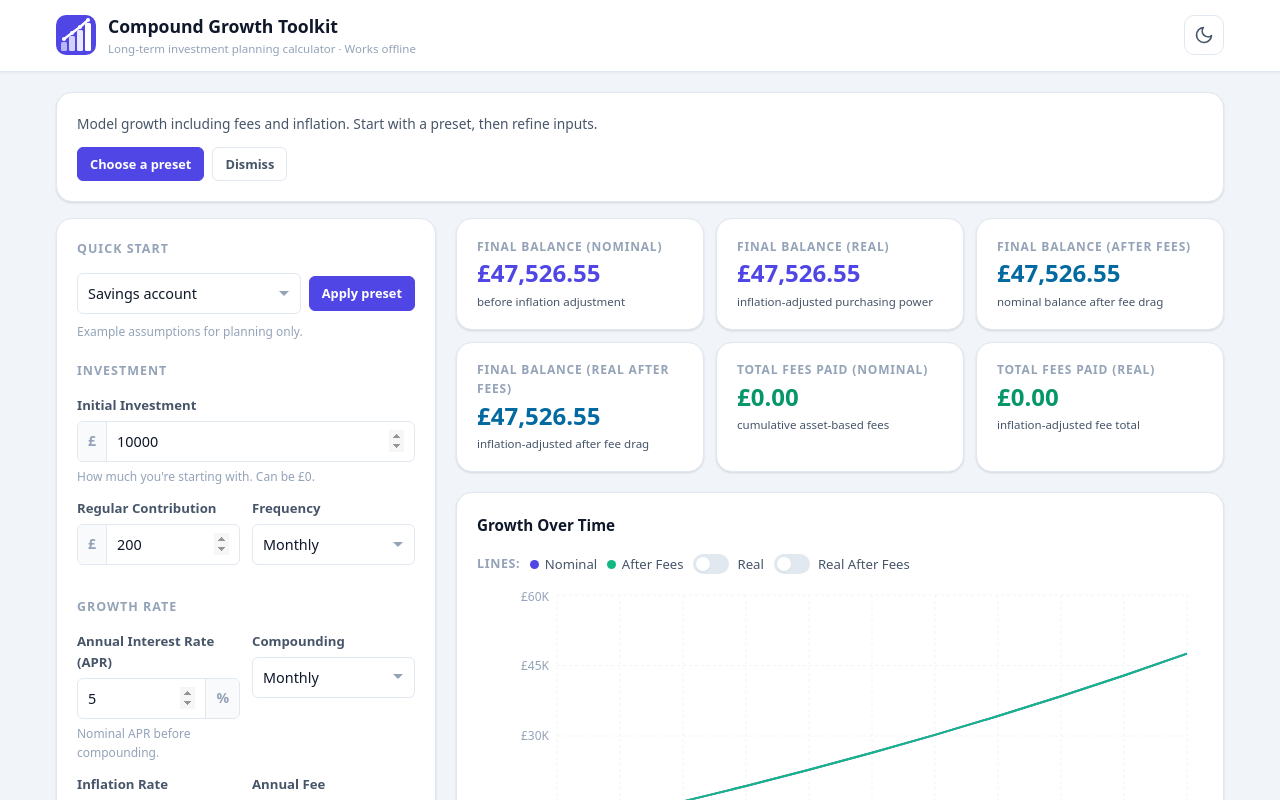
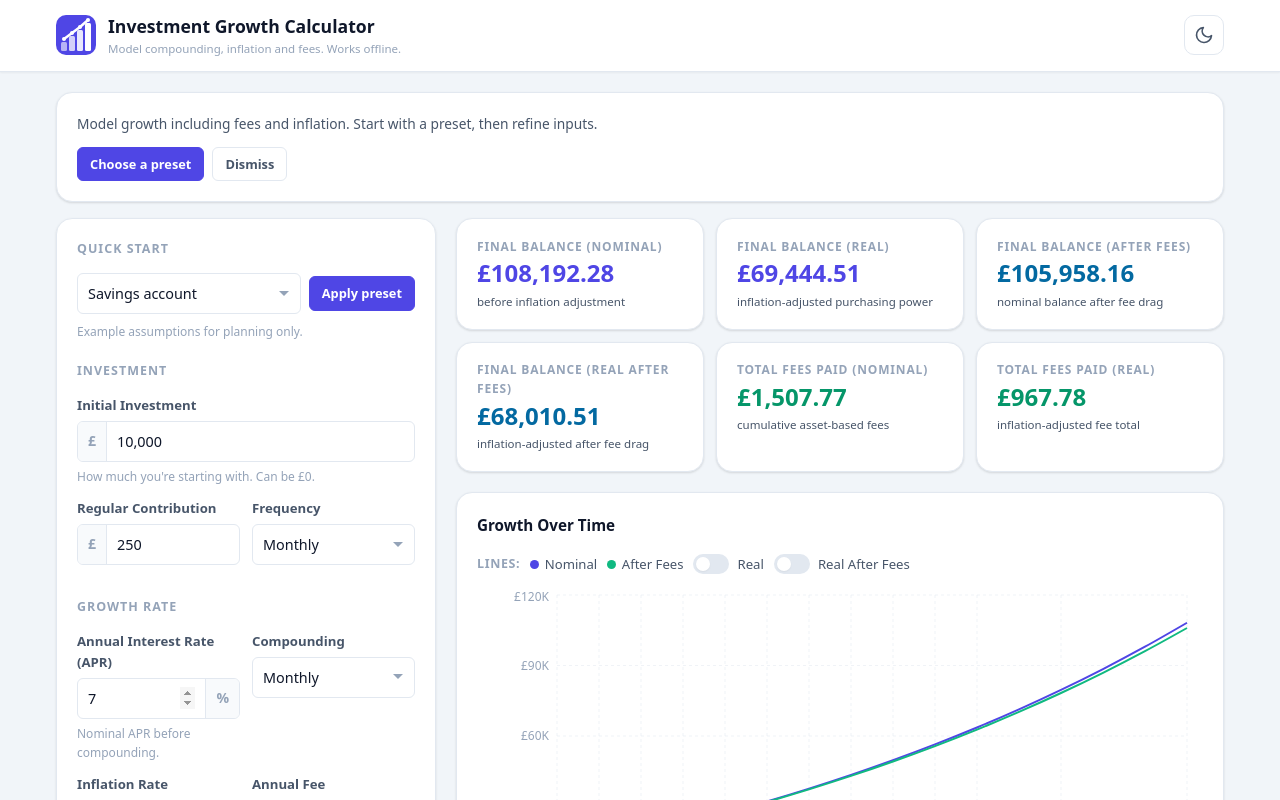
Before and after one commit to HenryBerkin/compound-toolkit, a React (Vite) app: page / in a window 1280 px wide. Shown: the top 800 px of the page. Built offline with nearby package versions, Linux system fonts and the light colour scheme.

Commit message:
feat: rename app, update defaults, add formatted currency inputs

```diff
--- a/index.html
+++ b/index.html
@@ -6,17 +6,17 @@
       name="viewport"
       content="width=device-width, initial-scale=1, maximum-scale=1, user-scalable=no, viewport-fit=cover"
     />
-    <meta name="description" content="Compound Growth Toolkit — a production-quality compound interest calculator. Works offline." />
+    <meta name="description" content="Investment Growth Calculator — model compounding, inflation and fees. Works offline." />
     <meta name="theme-color" content="#4f46e5" />
     <meta name="apple-mobile-web-app-capable" content="yes" />
     <meta name="apple-mobile-web-app-status-bar-style" content="default" />
-    <meta name="apple-mobile-web-app-title" content="Compound Growth Toolkit" />
+    <meta name="apple-mobile-web-app-title" content="Investment Growth Calculator" />
     <link rel="icon" type="image/svg+xml" href="/icons/icon.svg" />
     <link rel="icon" type="image/png" sizes="32x32" href="/icons/icon-32.png" />
     <link rel="icon" type="image/png" sizes="48x48" href="/icons/icon-48.png" />
     <link rel="shortcut icon" href="/icons/icon-48.png" />
     <link rel="apple-touch-icon" sizes="180x180" href="/icons/apple-touch-icon.png" />
-    <title>Compound Growth Toolkit</title>
+    <title>Investment Growth Calculator</title>
   </head>
   <body>
     <div id="root"></div>
--- a/src/App.tsx
+++ b/src/App.tsx
@@ -172,8 +172,8 @@ export default function App() {
               <circle cx="32" cy="5" r="2" fill="white" />
             </svg>
             <div>
-              <h1 className="brand-title">Compound Growth Toolkit</h1>
-              <p className="brand-subtitle">Long-term investment planning calculator · Works offline</p>
+              <h1 className="brand-title">Investment Growth Calculator</h1>
+              <p className="brand-subtitle">Model compounding, inflation and fees. Works offline.</p>
             </div>
           </div>
           <DarkModeToggle theme={theme} onToggle={toggleTheme} />
--- a/src/components/CalculatorForm.tsx
+++ b/src/components/CalculatorForm.tsx
@@ -1,6 +1,7 @@
 import { useState, type FC, type ChangeEvent } from 'react';
 import type { FormState, ValidationErrors } from '../types';
 import { STARTER_PRESETS, type StarterPresetId } from '../lib/presets';
+import { formatGroupedNumberInput, normalizeNumericInput } from '../lib/inputFormat';
 
 interface Props {
   form: FormState;
@@ -33,6 +34,41 @@ const Field: FC<{
   </div>
 );
 
+const CurrencyInput: FC<{
+  id: string;
+  value: string;
+  placeholder: string;
+  error?: string;
+  onValueChange: (nextValue: string) => void;
+}> = ({ id, value, placeholder, error, onValueChange }) => {
+  const [isFocused, setIsFocused] = useState(false);
+  const displayValue = isFocused ? value : formatGroupedNumberInput(value);
+
+  return (
+    <input
+      id={id}
+      type="text"
+      inputMode="decimal"
+      className="form-control"
+      value={displayValue}
+      onChange={(e) => onValueChange(e.target.value)}
+      onFocus={() => {
+        setIsFocused(true);
+        const normalized = normalizeNumericInput(value);
+        if (normalized !== value) onValueChange(normalized);
+      }}
+      onBlur={() => {
+        setIsFocused(false);
+        const normalized = normalizeNumericInput(value);
+        if (normalized !== value) onValueChange(normalized);
+      }}
+      aria-describedby={error ? `${id}-error` : undefined}
+      placeholder={placeholder}
+      autoComplete="off"
+    />
+  );
+};
+
 // ─── Main form ────────────────────────────────────────────────────────────────
 
 export const CalculatorForm: FC<Props> = ({ form, errors, onChange, activePresetName, onApplyPreset }) => {
@@ -43,12 +79,16 @@ export const CalculatorForm: FC<Props> = ({ form, errors, onChange, activePreset
       onChange({ [key]: e.target.value } as Partial<FormState>);
   }
 
+  function currencyField(key: 'principal' | 'contribution') {
+    return (value: string) => onChange({ [key]: value } as Partial<FormState>);
+  }
+
   return (
     <form
       className="calculator-form"
       onSubmit={(e) => e.preventDefault()}
       noValidate
-      aria-label="Compound growth calculator"
+      aria-label="Investment growth calculator"
     >
       {/* ── Quick Start Presets ───────────────────────────────────────────── */}
       <fieldset className="form-section">
@@ -95,16 +135,11 @@ export const CalculatorForm: FC<Props> = ({ form, errors, onChange, activePreset
         >
           <div className="input-group">
             <span className="input-prefix">£</span>
-            <input
+            <CurrencyInput
               id="principal"
-              type="number"
-              inputMode="decimal"
-              className="form-control"
               value={form.principal}
-              onChange={field('principal')}
-              min="0"
-              step="any"
-              aria-describedby={errors.principal ? 'principal-error' : undefined}
+              onValueChange={currencyField('principal')}
+              error={errors.principal}
               placeholder="0.00"
             />
           </div>
@@ -118,16 +153,11 @@ export const CalculatorForm: FC<Props> = ({ form, errors, onChange, activePreset
           >
             <div className="input-group">
               <span className="input-prefix">£</span>
-              <input
+              <CurrencyInput
                 id="contribution"
-                type="number"
-                inputMode="decimal"
-                className="form-control"
                 value={form.contribution}
-                onChange={field('contribution')}
-                min="0"
-                step="any"
-                aria-describedby={errors.contribution ? 'contribution-error' : undefined}
+                onValueChange={currencyField('contribution')}
+                error={errors.contribution}
                 placeholder="0.00"
               />
             </div>
--- a/src/index.css
+++ b/src/index.css
@@ -1,5 +1,5 @@
 /* ============================================================
-   Compound Growth Toolkit — Global Stylesheet
+   Investment Growth Calculator — Global Stylesheet
    Mobile-first. Uses CSS custom properties for theming.
    ============================================================ */
 
--- a/src/lib/calc.ts
+++ b/src/lib/calc.ts
@@ -1,5 +1,5 @@
 /**
- * calc.ts — Pure calculation engine for the Compound Growth Toolkit.
+ * calc.ts — Pure calculation engine for the Investment Growth Calculator.
  *
  * Design principles:
  *  - No side-effects; all functions are pure.
@@ -22,6 +22,7 @@ import type {
   ValidationErrors,
   YearlyBreakdown,
 } from '../types';
+import { parseLooseNumber } from './inputFormat';
 
 // ─── Rate helpers ──────────────────────────────────────────────────────────────
 
@@ -268,7 +269,7 @@ export function parseAndValidate(form: FormState): ParseResult {
   const errors: ValidationErrors = {};
 
   // ── principal ───────────────────────────────────────────────────────────────
-  const principal = parseFloat(form.principal);
+  const principal = parseLooseNumber(form.principal);
   if (form.principal.trim() === '' || isNaN(principal)) {
     errors.principal = 'Enter a valid initial investment (0 or more).';
   } else if (principal < 0) {
@@ -278,7 +279,7 @@ export function parseAndValidate(form: FormState): ParseResult {
   }
 
   // ── contribution ────────────────────────────────────────────────────────────
-  const contribution = parseFloat(form.contribution);
+  const contribution = parseLooseNumber(form.contribution);
   if (form.contribution.trim() === '' || isNaN(contribution)) {
     errors.contribution = 'Enter a valid contribution amount (0 or more).';
   } else if (contribution < 0) {
@@ -389,15 +390,15 @@ export function parseAndValidate(form: FormState): ParseResult {
 
 export const DEFAULT_FORM: FormState = {
   principal: '10000',
-  contribution: '200',
+  contribution: '250',
   contributionFrequency: 'monthly',
-  apr: '5',
-  inflationPercent: '0',
-  annualFeePercent: '0',
+  apr: '7',
+  inflationPercent: '3',
+  annualFeePercent: '0.20',
   compoundFrequency: 'monthly',
-  years: '10',
+  years: '15',
   months: '0',
-  timing: 'end',
+  timing: 'start',
 };
 
 export function inputsToForm(inputs: CalcInputs): FormState {
--- /dev/null
+++ b/src/lib/inputFormat.ts
@@ -0,0 +1,49 @@
+const GROUPING_SEPARATOR_PATTERN = /[,\s]/g;
+const DECIMAL_NUMBER_PATTERN = /^([+-]?)(\d+)(?:\.(\d+))?$/;
+const GROUPED_NUMBER_FORMATTER = new Intl.NumberFormat('en-GB', {
+  maximumFractionDigits: 20,
+});
+
+/** Remove common thousands separators and surrounding whitespace. */
+export function normalizeNumericInput(value: string): string {
+  return value.trim().replace(GROUPING_SEPARATOR_PATTERN, '');
+}
+
+/**
+ * Parse a numeric string leniently after removing grouping separators.
+ * Returns NaN for invalid or empty values.
+ */
+export function parseLooseNumber(value: string): number {
+  const normalized = normalizeNumericInput(value);
+  if (
+    normalized === ''
+    || normalized === '.'
+    || normalized === '+'
+    || normalized === '-'
+  ) {
+    return Number.NaN;
+  }
+  const parsed = Number(normalized);
+  return Number.isFinite(parsed) ? parsed : Number.NaN;
+}
+
+/** Format a numeric input string with en-GB thousands separators for display. */
+export function formatGroupedNumberInput(value: string): string {
+  const normalized = normalizeNumericInput(value);
+  if (normalized === '') return '';
+
+  const decimalMatch = DECIMAL_NUMBER_PATTERN.exec(normalized);
+  if (decimalMatch) {
+    const sign = decimalMatch[1];
+    const whole = decimalMatch[2];
+    const fraction = decimalMatch[3];
+    const groupedWhole = Number(whole).toLocaleString('en-GB', {
+      maximumFractionDigits: 0,
+    });
+    return `${sign}${groupedWhole}${fraction !== undefined ? `.${fraction}` : ''}`;
+  }
+
+  const parsed = Number(normalized);
+  if (!Number.isFinite(parsed)) return value;
+  return GROUPED_NUMBER_FORMATTER.format(parsed);
+}
--- a/vite.config.ts
+++ b/vite.config.ts
@@ -19,10 +19,10 @@ export default defineConfig({
       injectRegister: false,
       includeAssets: ['icons/*.png', 'icons/*.svg'],
       manifest: {
-        name: 'Compound Growth Toolkit',
-        short_name: 'Compound Toolkit',
+        name: 'Investment Growth Calculator',
+        short_name: 'Invest Growth',
         description:
-          'Professional compound growth planning with inflation and fee modelling. Works offline.',
+          'Model compounding, inflation, and fees for long-term investing. Works offline.',
         start_url: '/',
         display: 'standalone',
         background_color: '#0f172a',
```
Also changed, not shown: public/icons/icon.svg, 1 other file (tests, documents, lock files or other folders).
